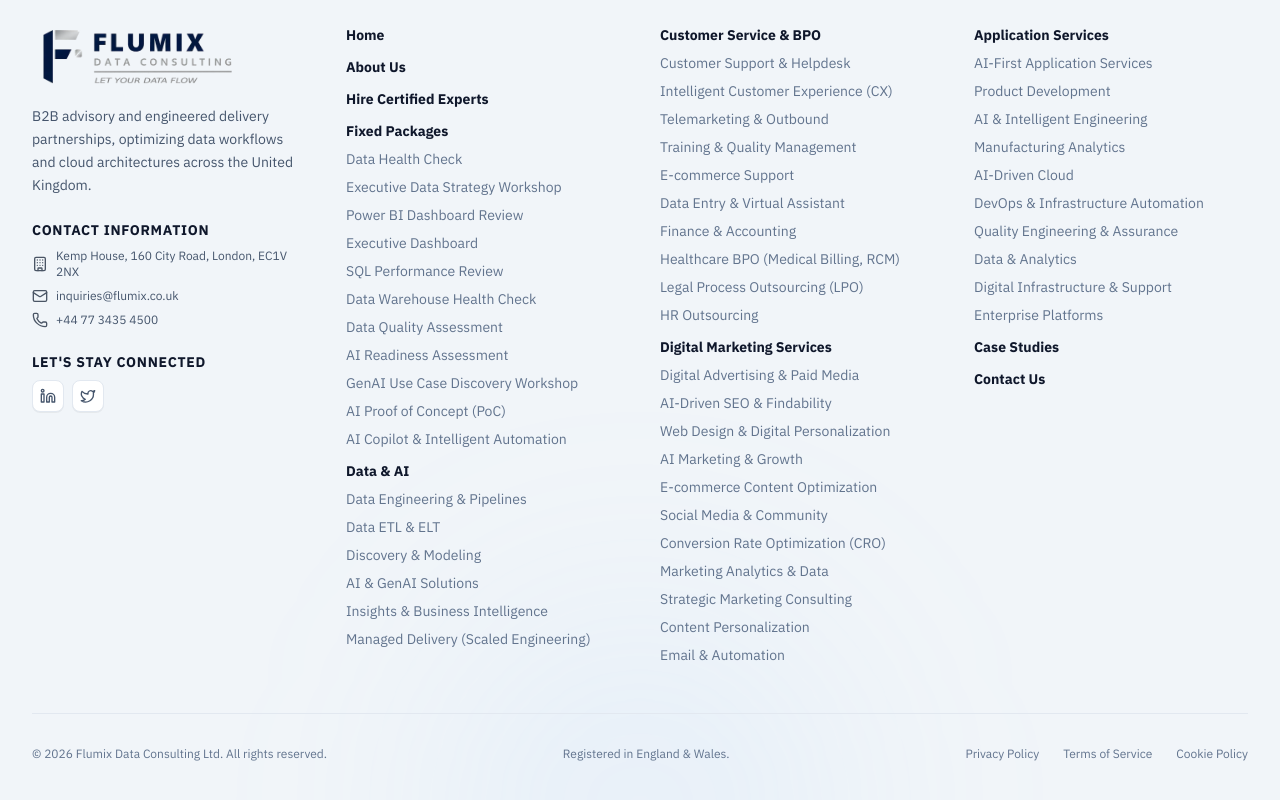
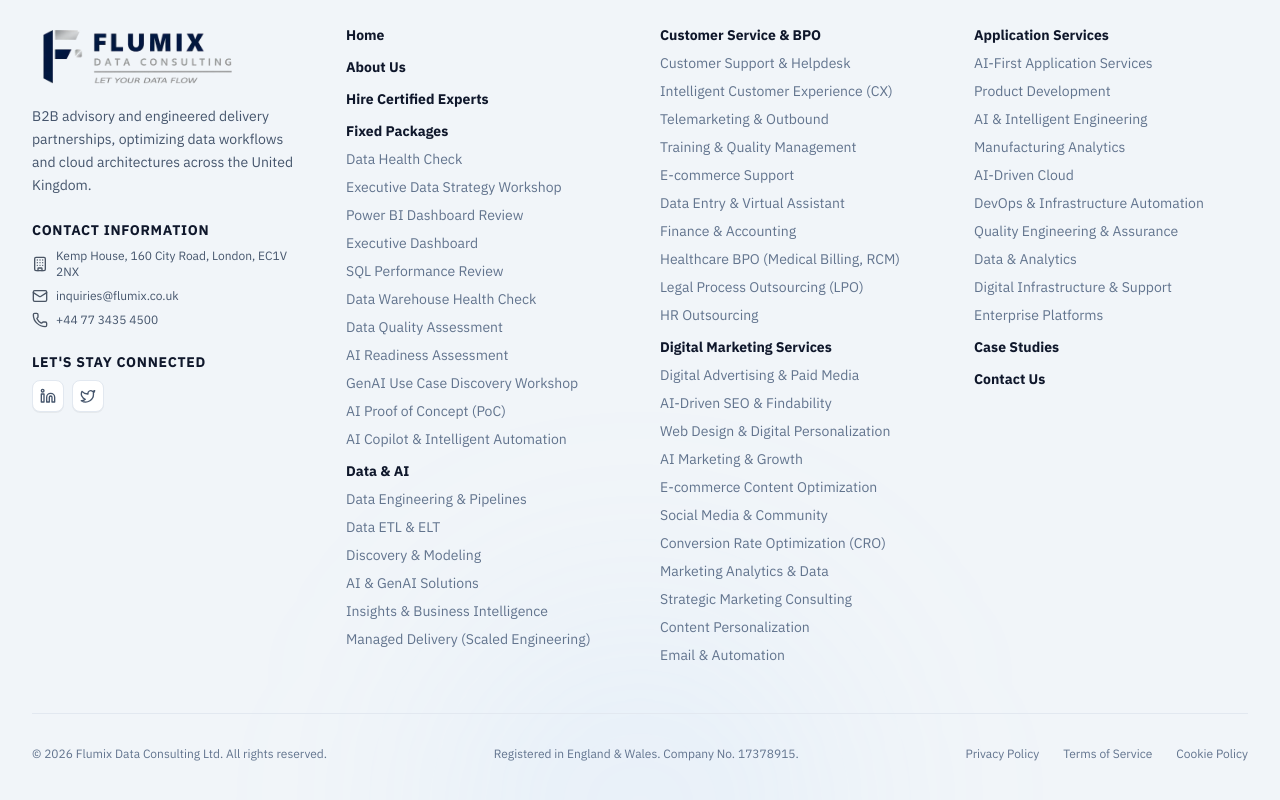
Before and after one commit to admin-flumix/FlumixCode, a React (Vite) app: page / in a window 1280 px wide. Shown: the part 4799-5599 px from the top of the page. Built offline with nearby package versions, Linux system fonts and the light colour scheme.

Commit message:
update footer

```diff
--- a/src/components/Footer.tsx
+++ b/src/components/Footer.tsx
@@ -281,7 +281,7 @@
         {/* Bottom Panel */}
         <div className="mt-12 border-t border-slate-200 pt-8 flex flex-col md:flex-row items-center justify-between gap-4 text-xs text-slate-500" id="footer-bottom">
           <p>© {currentYear} Flumix Data Consulting Ltd. All rights reserved.</p>
-          <p>Registered in England & Wales.</p>
+          <p>Registered in England & Wales. Company No. 17378915.</p>
           <div className="flex gap-6">
             <button onClick={() => handleNavClick('privacy')} className="hover:text-slate-700">Privacy Policy</button>
             <button onClick={() => handleNavClick('terms')} className="hover:text-slate-700">Terms of Service</button>
```
